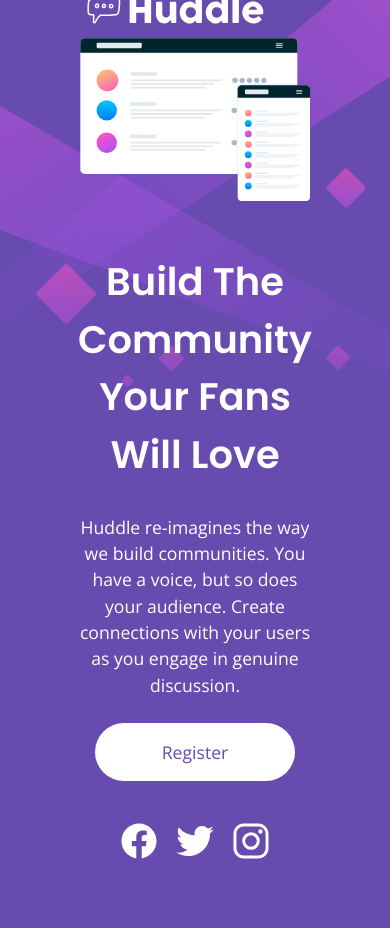
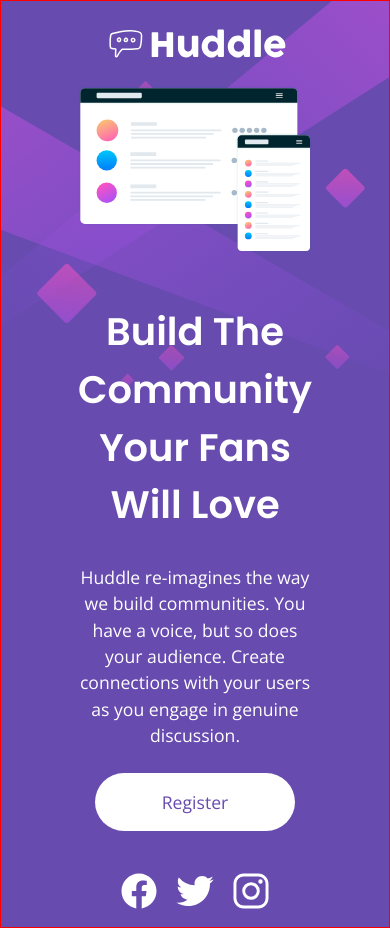
Before and after one commit to giedrius-tumosa/huddle-landing-page-with-single-introductory-section-master, a plain HTML site: page index.html in a window 390 px wide. Before the commit the page ends 861 px from the top, so only its background shows below. Drawn offline with nearby package versions, Linux system fonts and the light colour scheme.

Commit message:
Corrected HTML and body default height.

```diff
--- a/style.css
+++ b/style.css
@@ -1,3 +1,7 @@
+html {
+  border: 1px solid red;
+}
+
 /* || RESET */
 
 *,
@@ -10,7 +14,7 @@
 }
 html,
 body {
-  height: 100%;
+  min-height: 100%;
 }
 img {
   display: block;
@@ -181,7 +185,7 @@
     padding-block: 1rem;
   }
   .main {
-    grid-template-columns: 80%;
+    grid-template-columns: 100%;
     justify-content: center;
   }
   .container {
@@ -202,13 +206,11 @@
   .footer__social-list {
     justify-content: center;
   }
+  .header {
+    display: grid;
+    place-content: center;
+  }
   .header__logo {
-    padding-bottom: 0rem;
+    padding-bottom: 1rem;
   }
 }
-
-@media screen and (max-width: 400px) {
-  .main {
-    grid-template-columns: 100%;
-  }
-}
```
